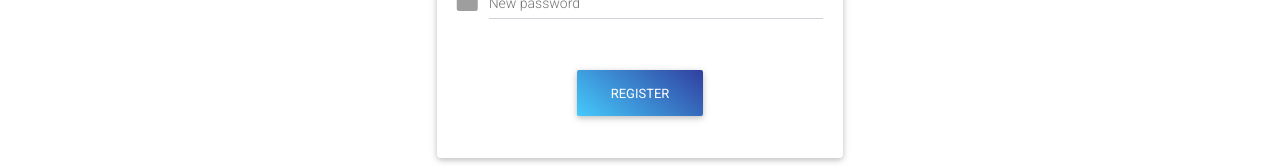
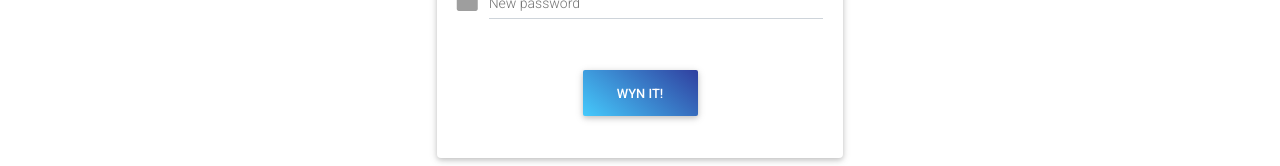
Before and after one commit to wyncode/c38_final_timer, a React (Create React App) app in the folder client/: page /signup in a window 1280 px wide. Shown: the part 471-637 px from the top of the page. Built offline with nearby package versions, Linux system fonts and the light colour scheme.

Commit message:
signup changes

```diff
--- a/client/src/pages/SignUp.jsx
+++ b/client/src/pages/SignUp.jsx
@@ -57,7 +57,7 @@ const SignUp = () => {
                 </div>
                 <div className="text-center py-2 mt-3">
                   <MDBBtn gradient="blue" type="submit">
-                    Register
+                    <strong>Wyn it!</strong>
                   </MDBBtn>
                 </div>
               </form>
```
